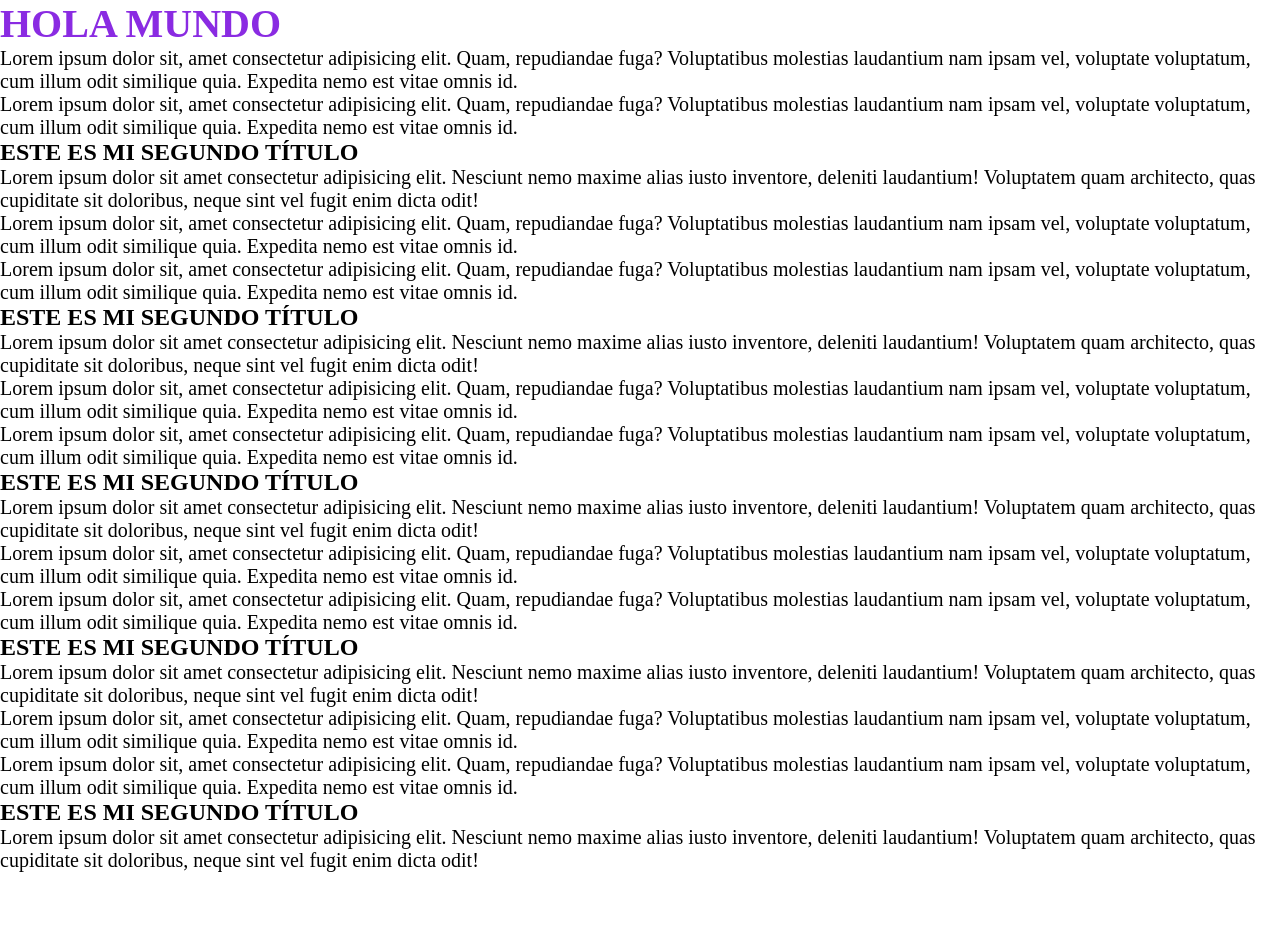
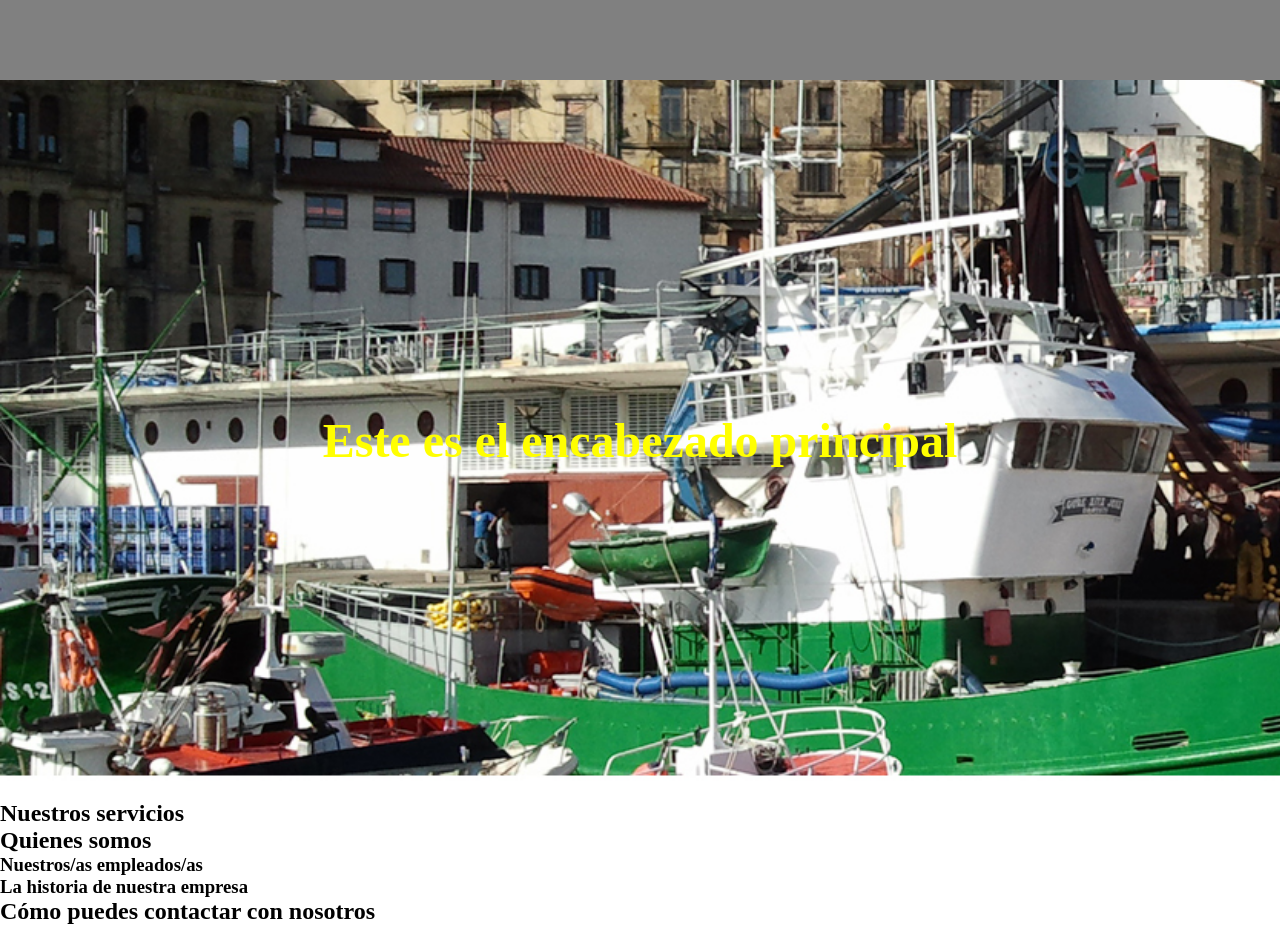
Before and after one commit to LiquidArtDevelopers/PROYECTO-1-HOLA-MUNDO, a plain HTML site: page index.html in a window 1280 px wide. Before the commit the page ends 872 px from the top, so only its background shows below. Drawn offline with Linux system fonts and the light colour scheme.

Commit message:
priemros pasos en html 2,5h

```diff
--- a/css/estilos.css
+++ b/css/estilos.css
@@ -4,10 +4,30 @@
   outline: 0;
   box-sizing: border-box;
 }
+
+nav{
+  background-color: grey;
+  width: 100%;
+  max-width: 2560px;
+  height: 10vh;
+  min-height: 80px;
+}
+header{
+  width: 100%;
+  background-color: aquamarine;
+  height: 90vh;
+  background-image: url("../img/pesca-web-1.jpg");
+  background-repeat: no-repeat;
+  background-size: cover;
+
+  display: flex;
+  flex-direction: row;
+  justify-content: center;
+  align-items: center;
+
+}
+
 h1{
-  font-size: 40px;
-  color: blueviolet;
+  color: yellow;
+  font-size: 3rem;
 }
-p{
-  font-size: 20px;
-}
--- a/index.html
+++ b/index.html
@@ -7,36 +7,43 @@
     <link rel="stylesheet" href="css/estilos.css">
 </head>
 <body>
-    <h1>HOLA MUNDO</h1>
-    <p>Lorem ipsum dolor sit, amet consectetur adipisicing elit. Quam, repudiandae fuga? Voluptatibus molestias laudantium nam ipsam vel, voluptate voluptatum, cum illum odit similique quia. Expedita nemo est vitae omnis id.</p>
 
-    <p>Lorem ipsum dolor sit, amet consectetur adipisicing elit. Quam, repudiandae fuga? Voluptatibus molestias laudantium nam ipsam vel, voluptate voluptatum, cum illum odit similique quia. Expedita nemo est vitae omnis id.</p>
+    <nav>
 
-    <h2>ESTE ES MI SEGUNDO TÍTULO</h2>
-    <p>Lorem ipsum dolor sit amet consectetur adipisicing elit. Nesciunt nemo maxime alias iusto inventore, deleniti laudantium! Voluptatem quam architecto, quas cupiditate sit doloribus, neque sint vel fugit enim dicta odit!</p>
-    <p>Lorem ipsum dolor sit, amet consectetur adipisicing elit. Quam, repudiandae fuga? Voluptatibus molestias laudantium nam ipsam vel, voluptate voluptatum, cum illum odit similique quia. Expedita nemo est vitae omnis id.</p>
+    </nav>
 
-    <p>Lorem ipsum dolor sit, amet consectetur adipisicing elit. Quam, repudiandae fuga? Voluptatibus molestias laudantium nam ipsam vel, voluptate voluptatum, cum illum odit similique quia. Expedita nemo est vitae omnis id.</p>
+    <header>
 
-    <h2>ESTE ES MI SEGUNDO TÍTULO</h2>
-    <p>Lorem ipsum dolor sit amet consectetur adipisicing elit. Nesciunt nemo maxime alias iusto inventore, deleniti laudantium! Voluptatem quam architecto, quas cupiditate sit doloribus, neque sint vel fugit enim dicta odit!</p>
-    <p>Lorem ipsum dolor sit, amet consectetur adipisicing elit. Quam, repudiandae fuga? Voluptatibus molestias laudantium nam ipsam vel, voluptate voluptatum, cum illum odit similique quia. Expedita nemo est vitae omnis id.</p>
+        <h1>Este es el encabezado principal</h1>
 
-    <p>Lorem ipsum dolor sit, amet consectetur adipisicing elit. Quam, repudiandae fuga? Voluptatibus molestias laudantium nam ipsam vel, voluptate voluptatum, cum illum odit similique quia. Expedita nemo est vitae omnis id.</p>
+    </header>
 
-    <h2>ESTE ES MI SEGUNDO TÍTULO</h2>
-    <p>Lorem ipsum dolor sit amet consectetur adipisicing elit. Nesciunt nemo maxime alias iusto inventore, deleniti laudantium! Voluptatem quam architecto, quas cupiditate sit doloribus, neque sint vel fugit enim dicta odit!</p>
-    <p>Lorem ipsum dolor sit, amet consectetur adipisicing elit. Quam, repudiandae fuga? Voluptatibus molestias laudantium nam ipsam vel, voluptate voluptatum, cum illum odit similique quia. Expedita nemo est vitae omnis id.</p>
+    <main>
 
-    <p>Lorem ipsum dolor sit, amet consectetur adipisicing elit. Quam, repudiandae fuga? Voluptatibus molestias laudantium nam ipsam vel, voluptate voluptatum, cum illum odit similique quia. Expedita nemo est vitae omnis id.</p>
+        <section>
+            <h2>Nuestros servicios</h2>
+        </section>
 
-    <h2>ESTE ES MI SEGUNDO TÍTULO</h2>
-    <p>Lorem ipsum dolor sit amet consectetur adipisicing elit. Nesciunt nemo maxime alias iusto inventore, deleniti laudantium! Voluptatem quam architecto, quas cupiditate sit doloribus, neque sint vel fugit enim dicta odit!</p>
-    <p>Lorem ipsum dolor sit, amet consectetur adipisicing elit. Quam, repudiandae fuga? Voluptatibus molestias laudantium nam ipsam vel, voluptate voluptatum, cum illum odit similique quia. Expedita nemo est vitae omnis id.</p>
+        <section>
+                <h2>Quienes somos</h2>
+                <article>
+                    <h3>Nuestros/as empleados/as</h3>
 
-    <p>Lorem ipsum dolor sit, amet consectetur adipisicing elit. Quam, repudiandae fuga? Voluptatibus molestias laudantium nam ipsam vel, voluptate voluptatum, cum illum odit similique quia. Expedita nemo est vitae omnis id.</p>
+                </article>
+                <article>
+                    <h3>La historia de nuestra empresa</h3>
+                </article>
+        </section>
 
-    <h2>ESTE ES MI SEGUNDO TÍTULO</h2>
-    <p>Lorem ipsum dolor sit amet consectetur adipisicing elit. Nesciunt nemo maxime alias iusto inventore, deleniti laudantium! Voluptatem quam architecto, quas cupiditate sit doloribus, neque sint vel fugit enim dicta odit!</p>
+        <section>
+                <h2>Cómo puedes contactar con nosotros</h2>
+        </section>
+
+    </main>
+
+    <footer>
+    </footer>
+
+
 </body>
 </html>
```
Also changed, not shown: img/pesca-web-1.jpg (added).
